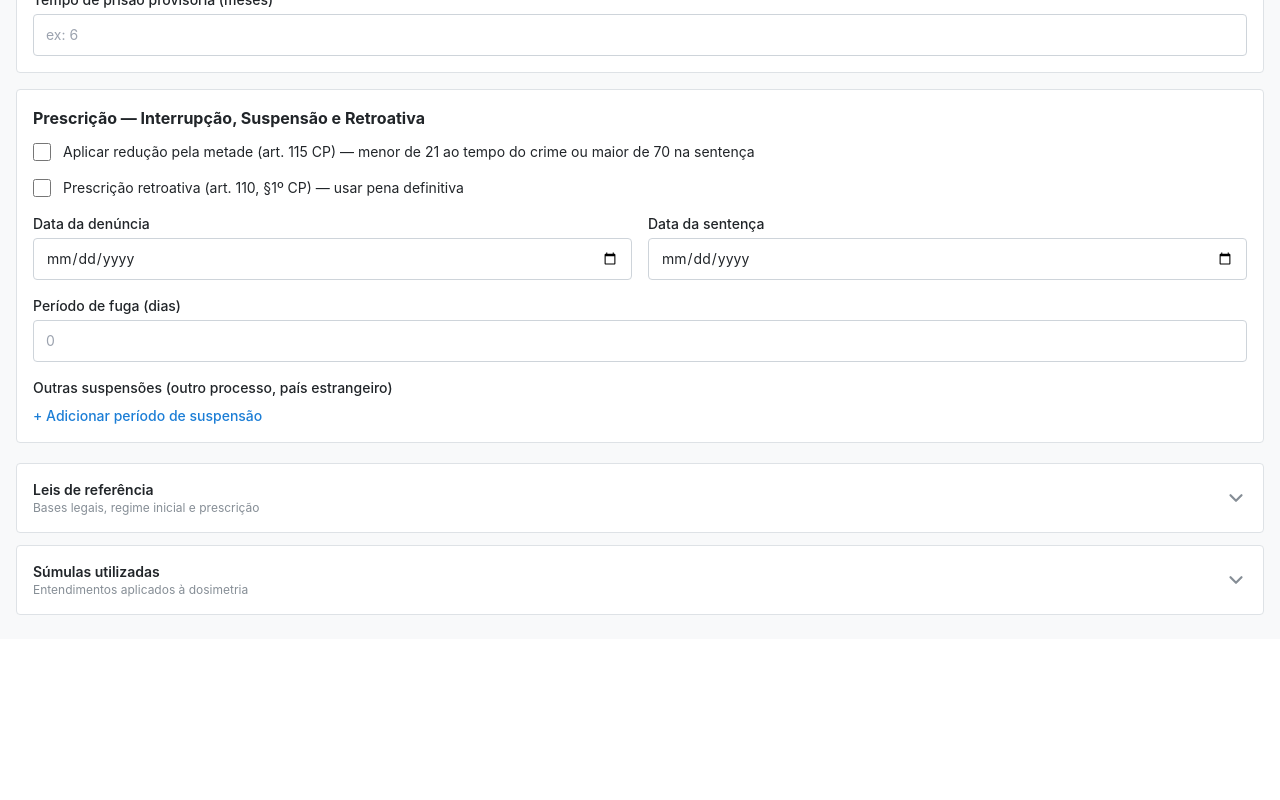
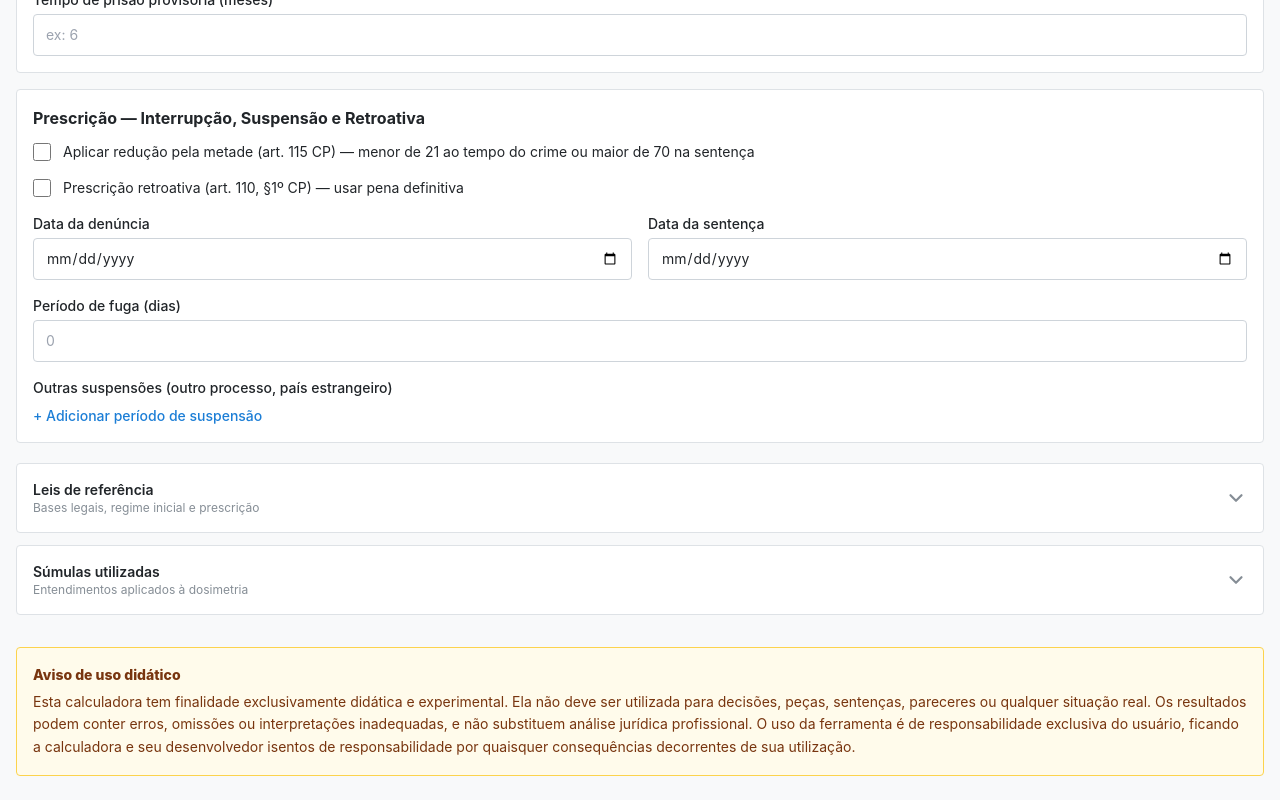
Before and after one commit to erickcampos50/sentenca-penal-curso, a React (Vite) app: page / in a window 1280 px wide. Shown: the part 2438-3238 px from the top of the page. Before the commit the page ends 3077 px from the top, so only its background shows below. Built offline with nearby package versions, Linux system fonts and the light colour scheme; the HTML template or start-up script is replaced by a standard one.

Commit message:
Add educational use disclaimer footer

```diff
--- a/src/components/DosimetriaPenal.tsx
+++ b/src/components/DosimetriaPenal.tsx
@@ -1012,6 +1012,12 @@ export default function DosimetriaPenal() {
           )}
         </div>
       )}
+      <footer className="mt-8 rounded-[4px] border border-amber-300 bg-amber-50 p-4 text-sm leading-relaxed text-amber-900">
+        <p className="font-extrabold">Aviso de uso didático</p>
+        <p className="mt-1">
+          Esta calculadora tem finalidade exclusivamente didática e experimental. Ela não deve ser utilizada para decisões, peças, sentenças, pareceres ou qualquer situação real. Os resultados podem conter erros, omissões ou interpretações inadequadas, e não substituem análise jurídica profissional. O uso da ferramenta é de responsabilidade exclusiva do usuário, ficando a calculadora e seu desenvolvedor isentos de responsabilidade por quaisquer consequências decorrentes de sua utilização.
+        </p>
+      </footer>
     </div>
   );
 }
```
